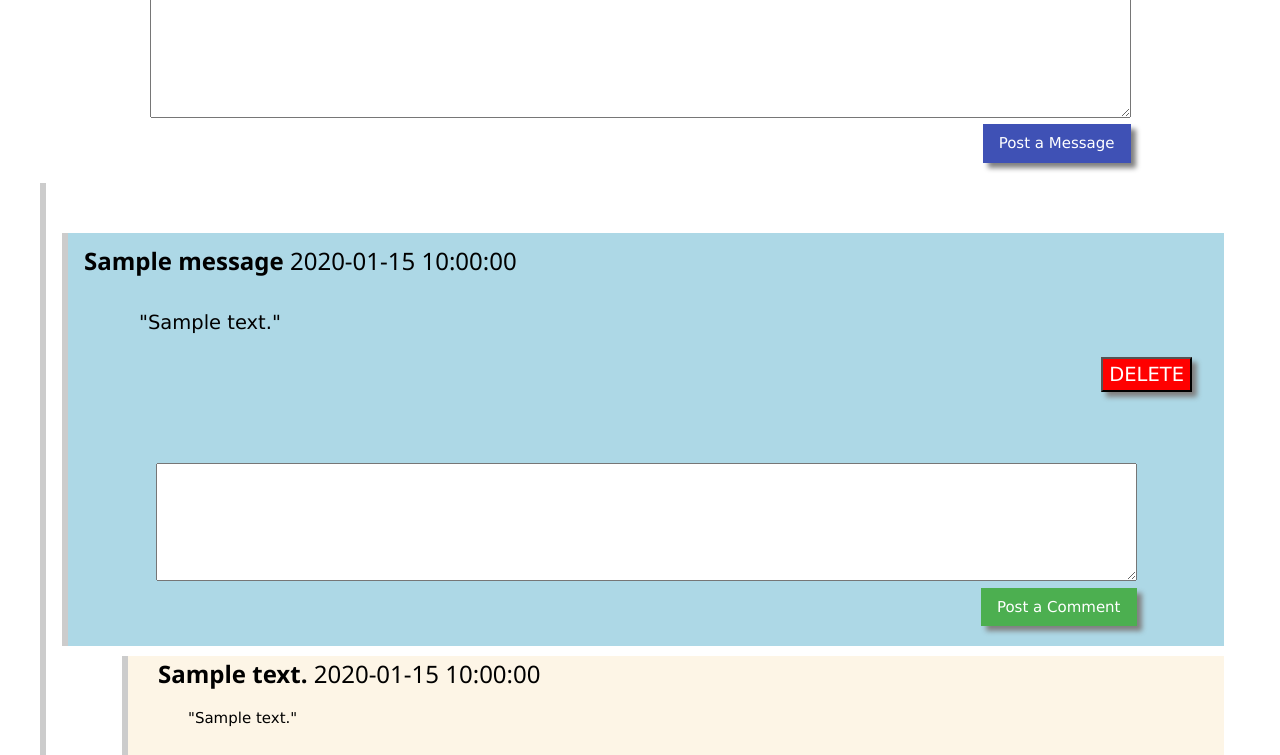
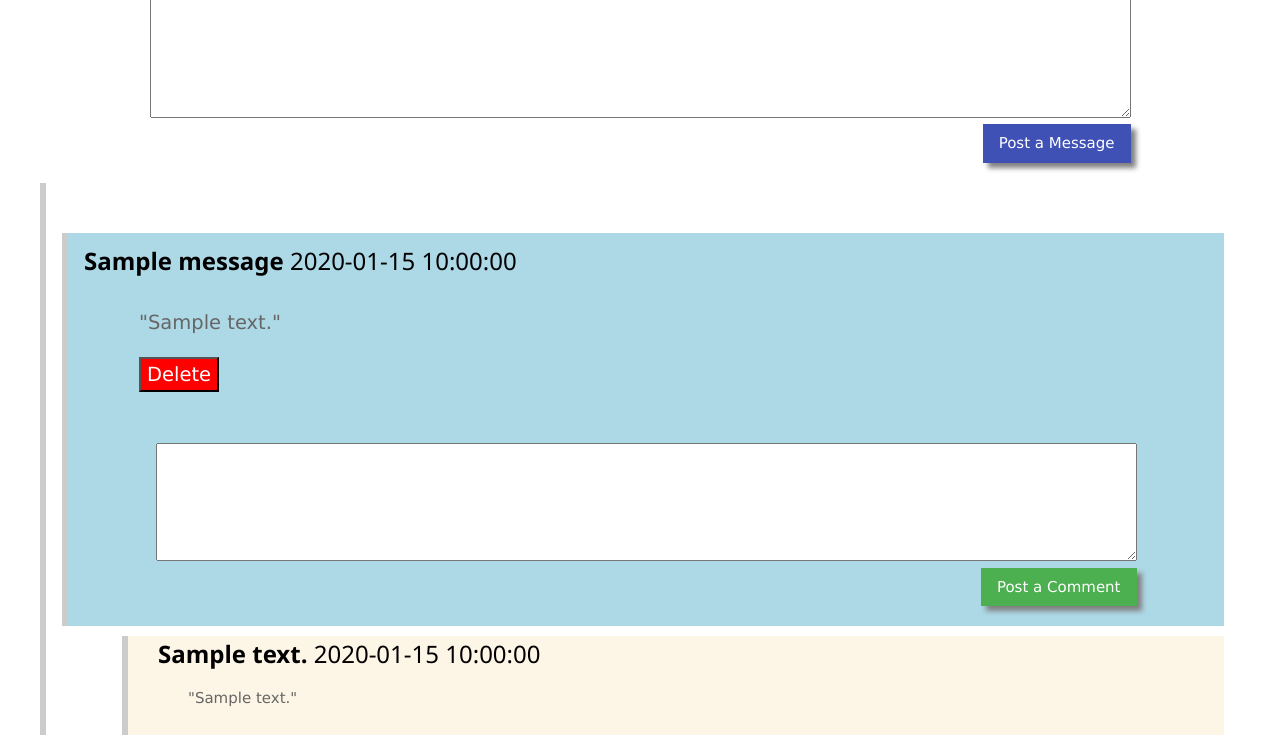
Before and after one commit to thomasjedstrom/The_Wall-Python-Flask, a Flask app: template templates/wall.html in a window 1280 px wide. Shown: the part 204-959 px from the top of the page. Run offline with Flask 2, Linux system fonts and the light colour scheme; the visitor is signed in with stand-in values (Sample User, id 1); the template is opened without the code that fills it: most values are stand-ins (such as "Sample title", 1, 10 or a date in 2020); some libraries are stand-ins or nearby versions.

Commit message:
functionality for being able to delete your own messages is now fully working.

```diff
--- a/server.py
+++ b/server.py
@@ -85,7 +85,7 @@ def register():
 
 @app.route('/wall')
 def wall():
-    post_query = "SELECT messages.user_id AS author_id, messages.id AS 'message_id', messages.message, DATE_FORMAT(messages.created_at, '%M %D, %Y') AS message_created_at, users.user_name AS 'message_user_name', comments.id AS 'comment_id', comments.comment, DATE_FORMAT(comments.created_at, '%M %D, %Y')  AS 'comment_created_at', commenting_users.user_name AS commenting_user FROM messages LEFT JOIN users ON messages.user_id=users.id LEFT JOIN comments ON messages.id=comments.message_id LEFT JOIN users AS commenting_users ON comments.user_id=commenting_users.id ORDER BY messages.created_at ASC, comments.created_at DESC"
+    post_query = "SELECT messages.user_id AS author_id, messages.id AS 'message_id', messages.message, DATE_FORMAT(messages.created_at, '%M %D, %Y') AS message_created_at, users.user_name AS 'message_user_name', comments.id AS 'comment_id', comments.comment, DATE_FORMAT(comments.created_at, '%M %D, %Y')  AS 'comment_created_at', commenting_users.user_name AS commenting_user FROM messages LEFT JOIN users ON messages.user_id=users.id LEFT JOIN comments ON messages.id=comments.message_id LEFT JOIN users AS commenting_users ON comments.user_id=commenting_users.id ORDER BY messages.created_at DESC, comments.created_at DESC"
     all_messages = mysql.query_db(post_query)
     return render_template('wall.html', all_messages=all_messages, name=session['name'])
 
@@ -111,9 +111,13 @@ def comment():
 
 @app.route('/delete', methods=['POST'])
 def delete():
-    delete_query = "DELETE FROM messages WHERE message.id = :message.id"
+    delete_comment_query = "DELETE FROM comments WHERE message_id = :message_id"
     query_data = { 'message_id': request.form['action']}
-    mysql.query_db(comment_query, query_data)
+    mysql.query_db(delete_comment_query, query_data)
+
+    delete_message_query = "DELETE FROM messages WHERE id = :message_id"
+    query_data = { 'message_id': request.form['action']}
+    mysql.query_db(delete_message_query, query_data)
     return redirect('/wall')
 
 @app.route('/logout')
--- a/static/css/style.css
+++ b/static/css/style.css
@@ -45,6 +45,7 @@ form{
     text-align: left;
     text-indent: 2em;
     margin-bottom: 50px;
+    color: #666;
 }
 
 .commentcontainer{
@@ -58,4 +59,5 @@ form{
     text-align: left;
     text-indent: 4em;
     padding-bottom: 10px;
+    color: #666;
 }
--- a/templates/wall.html
+++ b/templates/wall.html
@@ -45,7 +45,10 @@
 				<div class="messagecontent w3-container">
 					<p>"{{ messages['message'] }}"</p>
 					{% if session['id'] == author_id  %}
-						<button class="btn delete">DELETE</button>
+						<form action="/delete" method="POST">
+							<input type="hidden" name="action" value="{{ messages['message_id'] }}">
+							<input type="submit" value="Delete" class="delete">
+						</form>
 					{% endif %}
 				</div>
 				<div class="">
```
